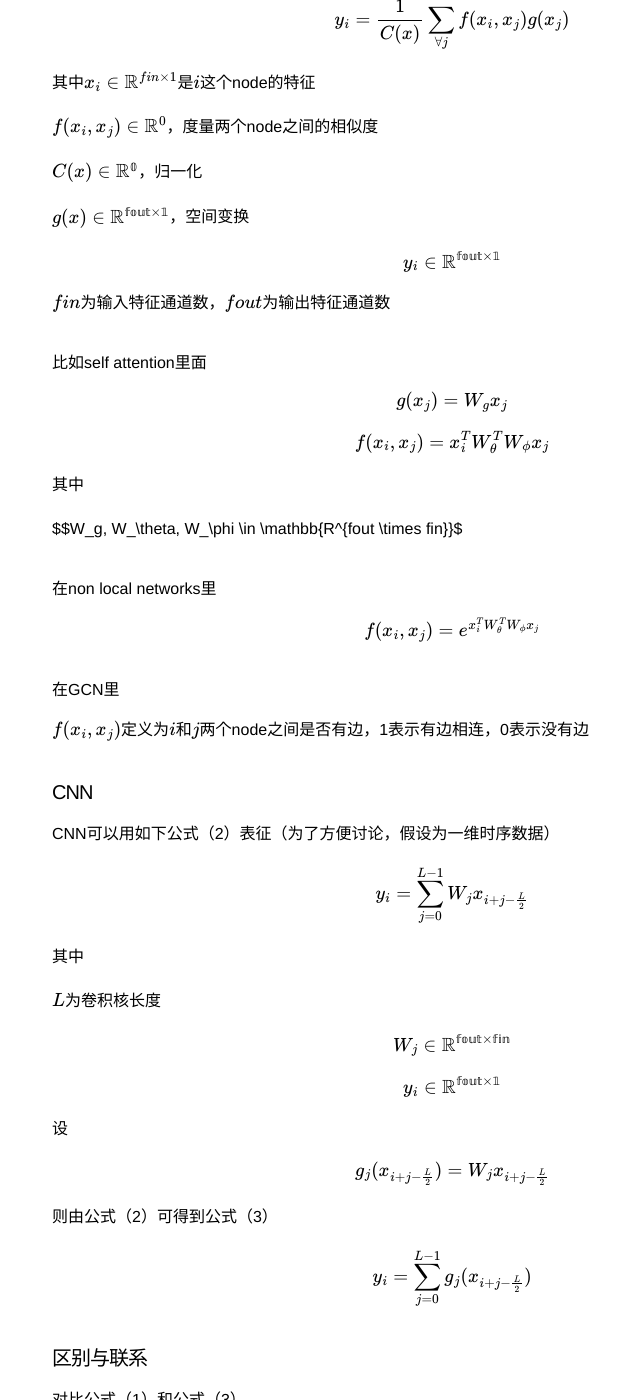
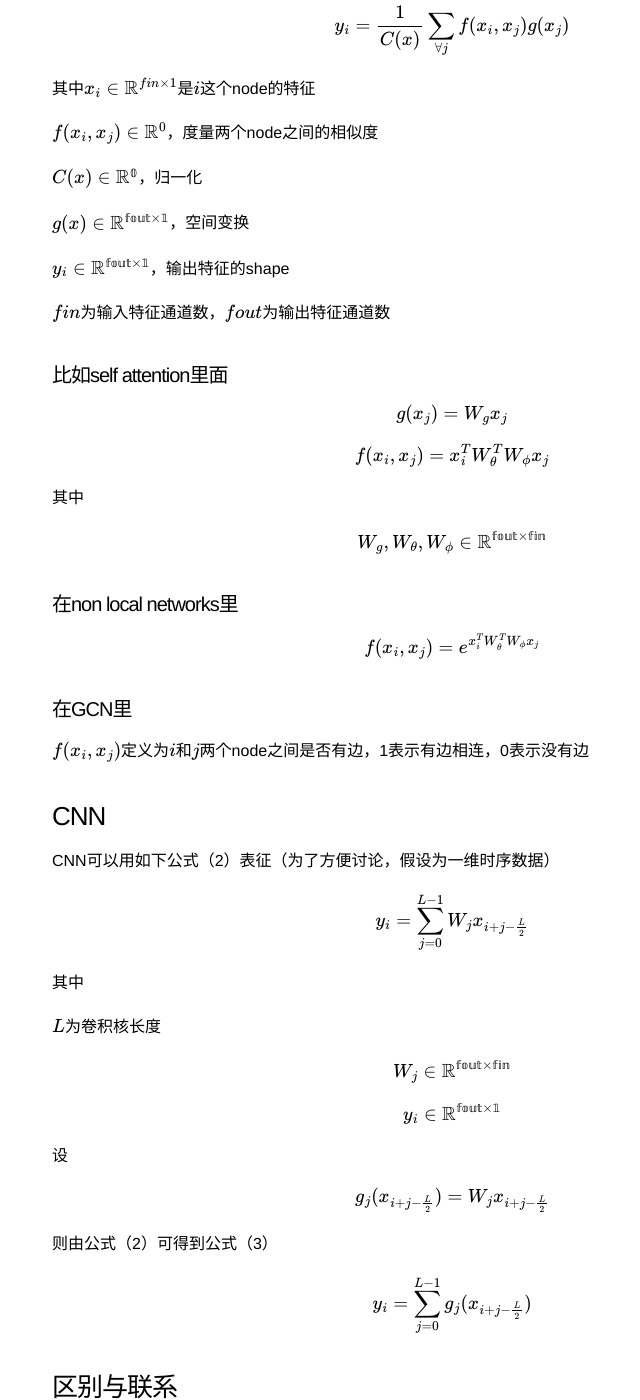
Before and after one commit to mileistone/mileistone.github.io, a Jekyll site: the page built from _posts/2020-09-08-GCN-vs-CNN.md, in a window 1280 px wide and 1400 px high, scrolled down 290 px. Shown: the whole window, without its empty margins (188-828 px from the left). Built offline with Jekyll 4.4.1, drawn with Linux system fonts in a browser that asks for light colours; formulas are drawn with MathJax 3; comment, search, counter and statistics services are not loaded; some of the changed text lies outside the part shown.

Commit message:
Update 2020-09-08-GCN-vs-CNN.md

```diff
--- a/_posts/2020-09-08-GCN-vs-CNN.md
+++ b/_posts/2020-09-08-GCN-vs-CNN.md
@@ -7,7 +7,7 @@ categories: Work
 date: 2020-09-08 22:00:00
 ---
 
-#### self-attention、non local networks与GCN
+### self-attention、non local networks与GCN
 self-attention、non local networks和GCN都可以用下面的公式（1）来表征[2]
 
 $$y_i = \frac{1}{C(x)} \sum_{\forall{j}} {f(x_i, x_j)g(x_j)}$$
@@ -20,12 +20,12 @@ $$C(x) \in \mathbb{R^{0}}$$，归一化
 
 $$g(x) \in \mathbb{R^{fout \times 1}}$$，空间变换
 
-$$y_i \in \mathbb{R^{fout \times 1}}$$
+$$y_i \in \mathbb{R^{fout \times 1}}$$，输出特征的shape
 
 $$fin$$为输入特征通道数，$$fout$$为输出特征通道数
 
 
-##### 比如self attention里面
+#### 比如self attention里面
 
 $$g(x_j) = W_g x_j$$
 
@@ -33,17 +33,17 @@ $$f(x_i,x_j) = x_{i}^T W_\theta^T W_\phi x_j$$
 
 其中
 
-$$W_g, W_\theta, W_\phi \in \mathbb{R^{fout \times fin}}$
+$$W_g, W_\theta, W_\phi \in \mathbb{R^{fout \times fin}}$$
 
-##### 在non local networks里
+#### 在non local networks里
 
 $$f(x_i,x_j) = e^{x_{i}^T W_\theta^T W_\phi x_j}$$
 
-##### 在GCN里
+#### 在GCN里
 
 $$f(x_i,x_j)$$定义为$$i$$和$$j$$两个node之间是否有边，1表示有边相连，0表示没有边
 
-#### CNN
+### CNN
 
 CNN可以用如下公式（2）表征（为了方便讨论，假设为一维时序数据）
 
@@ -65,21 +65,21 @@ $$g_j(x_{i+j-\frac{L}{2}}) = W_j x_{i+j-\frac{L}{2}}$$
 
 $$y_i = \sum_{j=0}^{L-1} g_j(x_{i+j-\frac{L}{2}})$$
 
-#### 区别与联系
+### 区别与联系
 
 对比公式（1）和公式（3）
 
 $$y_i = \frac{1}{C(x)} \sum_{\forall{j}} {f(x_i, x_j)g(x_j)}$$
 
-$$y_i = \sum_{j=0}^{L-1} g_j(x_{i+j-\frac{L}{2}}}$$
+$$y_i = \sum_{j=0}^{L-1} g_j(x_{i+j-\frac{L}{2}})$$
 
-##### 每个node的空间变换
+#### 每个node的空间变换
 
 （1）和（3）都会对node做空间变换即$$g_j(x_{i+j-\frac{L}{2}})$$和$$g(x_j)$$
 
 但是（1）中每个点的空间变换是相同的，而（3）中不同点做的空间变换不同
 
-##### 对node与node之间相关性的建模
+#### 对node与node之间相关性的建模
 
 （3）中通过$$f(x_i, x_j)$$对每个空间变化之后的特征进行加权，$$f(x_i, x_j)$$（即self-attention）显式地对node与node之间的相关性进行了建模，而且这个相关性相对输入而言是动态的。
 
@@ -87,12 +87,12 @@ $$y_i = \sum_{j=0}^{L-1} g_j(x_{i+j-\frac{L}{2}}}$$
 
 这个有点像BN和SENet，BN中的$$\gamma$$对每个通道有一个加权，SENet会通过SE模块去学每个通道的加权（论文中叫attention），BN中的$$\gamma$$是静态的，训练结束后每个通道的加权不会根据输入的变化而变化，而SENet中的attention是动态的，每个通道上的attention会因为输入不同而发生变化。
 
-##### 局部与全局
+#### 局部与全局
 
 （1）中$$y_i$$取决于上一层所有的node，而（3）中$$y_i$$仅取决于$$i$$附近的node（卷积核的size决定其范围）
 
 
-#### 融合
+### 融合
 
 公式（1）和（3）既有相似又有区别，那么很直接的一个想法是能否对它们的特性做排列组合，得到更好的模型呢？
 
```
